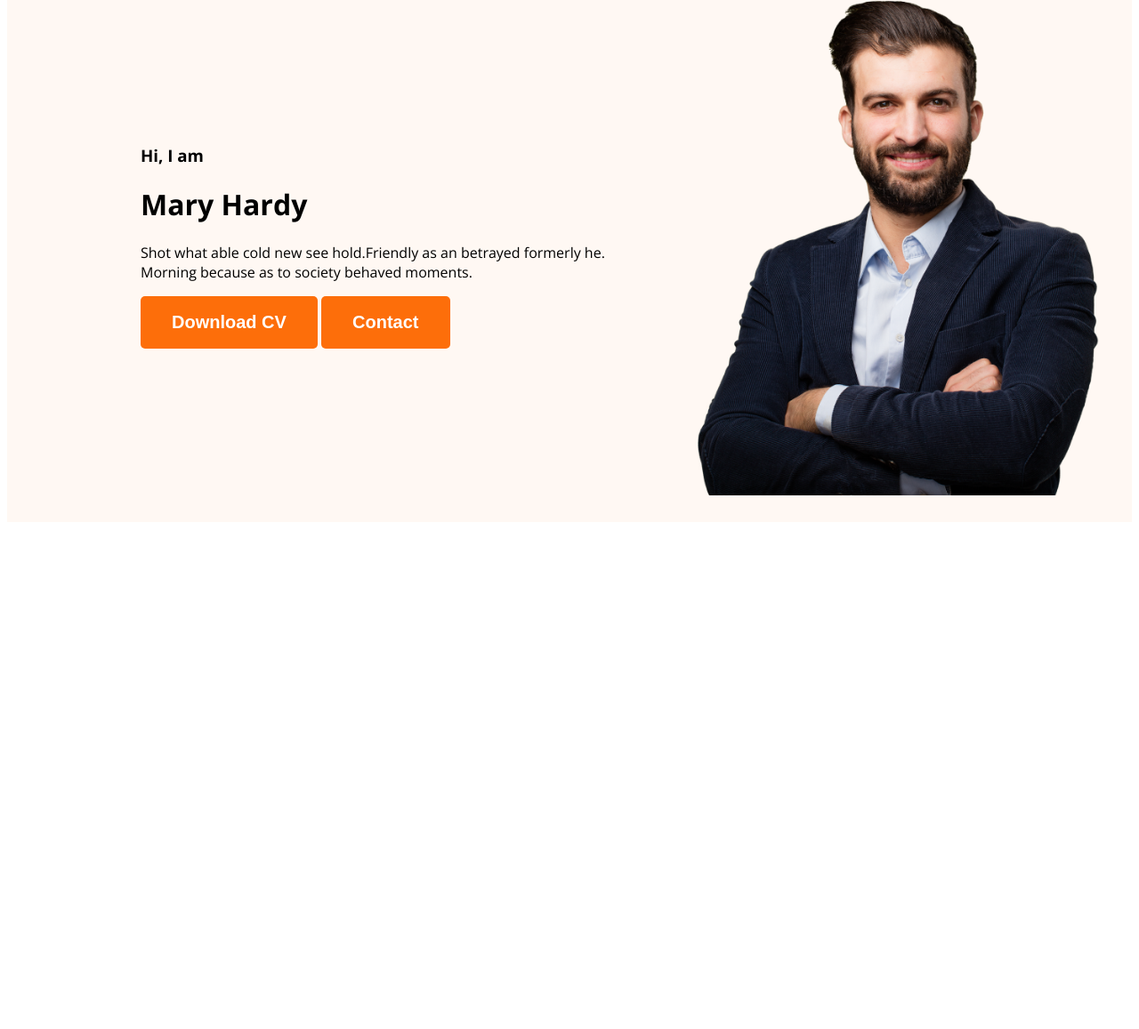
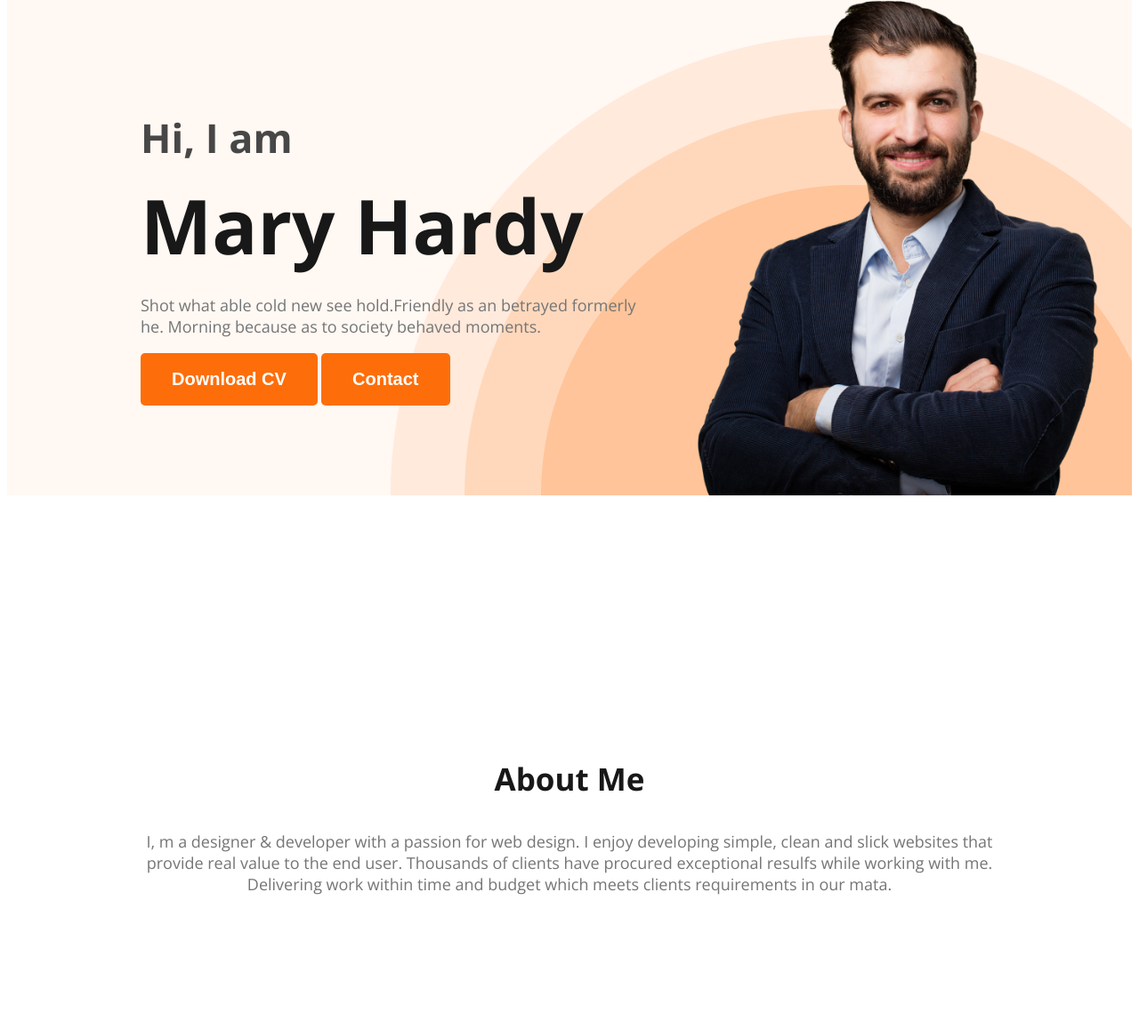
Before and after one commit to SarwarMorshad/developer-portfolio, a plain HTML site: page index.html in a window 1280 px wide. Shown: the part 211-1368 px from the top of the page at 89% size. Before the commit the page ends 806 px from the top, so only its background shows below. Drawn offline with nearby package versions, Linux system fonts and the light colour scheme.

Commit message:
added about section

```diff
--- a/index.html
+++ b/index.html
@@ -25,7 +25,7 @@
       </nav>
       <div class="banner">
         <div class="banner-content">
-          <h3 class="banner-grettings">Hi, I am</h3>
+          <h3 class="banner-greeting">Hi, I am</h3>
           <h1 class="banner-title">Mary Hardy</h1>
           <p class="banner-description">
             Shot what able cold new see hold.Friendly as an betrayed formerly
@@ -37,7 +37,19 @@
         <img class="profile-pic" src="images/hardy.png" alt="" />
       </div>
     </header>
-    <main></main>
+    <main>
+      <!-- About Me -->
+      <section class="about">
+        <h3 class="section-title">About Me</h3>
+        <p class="section-description">
+          I, m a designer & developer with a passion for web design. I enjoy
+          developing simple, clean and slick websites that provide real value to
+          the end user. Thousands of clients have procured exceptional resulfs
+          while working with me. Delivering work within time and budget which
+          meets clients requirements in our mata.
+        </p>
+      </section>
+    </main>
     <footer></footer>
   </body>
 </html>
--- a/styles/portfolio.css
+++ b/styles/portfolio.css
@@ -15,6 +15,13 @@ body {
   font-size: 20px;
   font-weight: 700;
   padding: 18px 35px;
+}
+
+.section-title {
+  color: #181818;
+  text-align: center;
+  font-size: 35px;
+  font-weight: 700;
 }
 /* Nav Styles */
 nav {
@@ -47,13 +54,54 @@ nav a {
 /* header styles */
 .header {
   background-color: #fff8f3;
+  background-image: url("../images/header_bg.png");
+  background-repeat: no-repeat;
+  background-position: bottom right;
 }
 
 .banner {
-  padding: 30px 30px 30px 150px;
+  padding: 30px 30px 0px 150px;
   display: flex;
   align-items: center;
+  justify-content: space-between;
 }
+
+.banner-content {
+  max-width: 585px;
+}
+
 .banner .profile-pic {
   width: 500px;
 }
+
+.banner-greeting {
+  font-size: 45px;
+  color: #474747;
+  margin-bottom: 0px;
+}
+
+.banner-title {
+  color: #181818;
+  font-size: 85px;
+  font-weight: 700;
+  margin-top: 10px;
+  margin-bottom: 20px;
+}
+
+.banner-description {
+  color: #757575;
+  font-size: 18px;
+  font-weight: 400;
+}
+/* main Section Style */
+.about {
+  padding: 130px;
+  margin: 130px 0px;
+
+}
+
+.section-description {
+    color: #757575;
+text-align: center;
+font-size: 18px;
+font-weight: 400;
```
